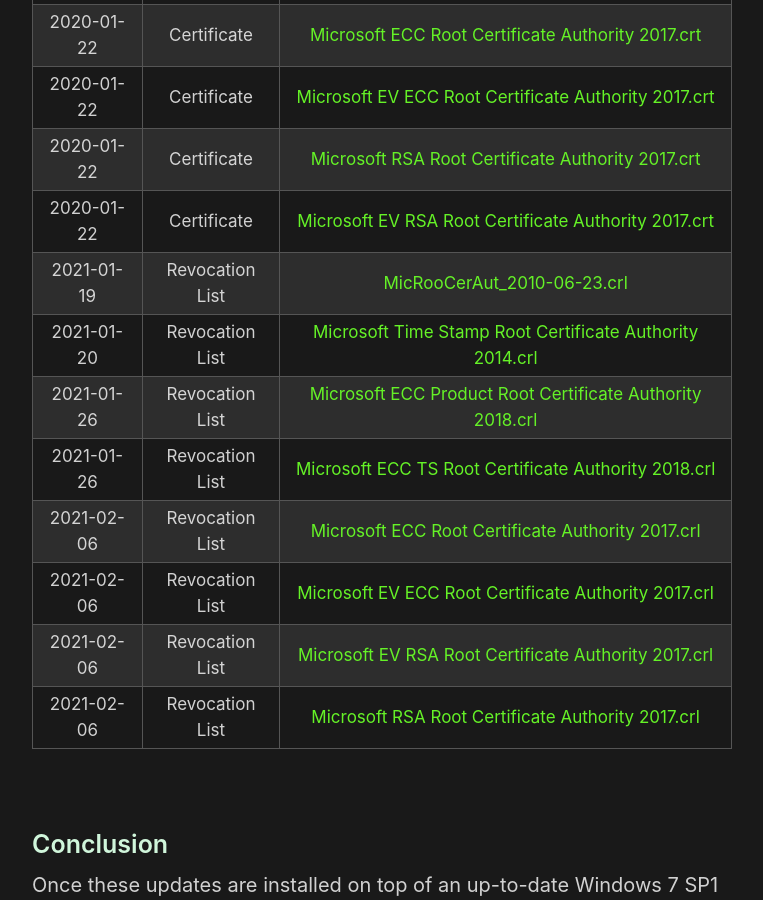
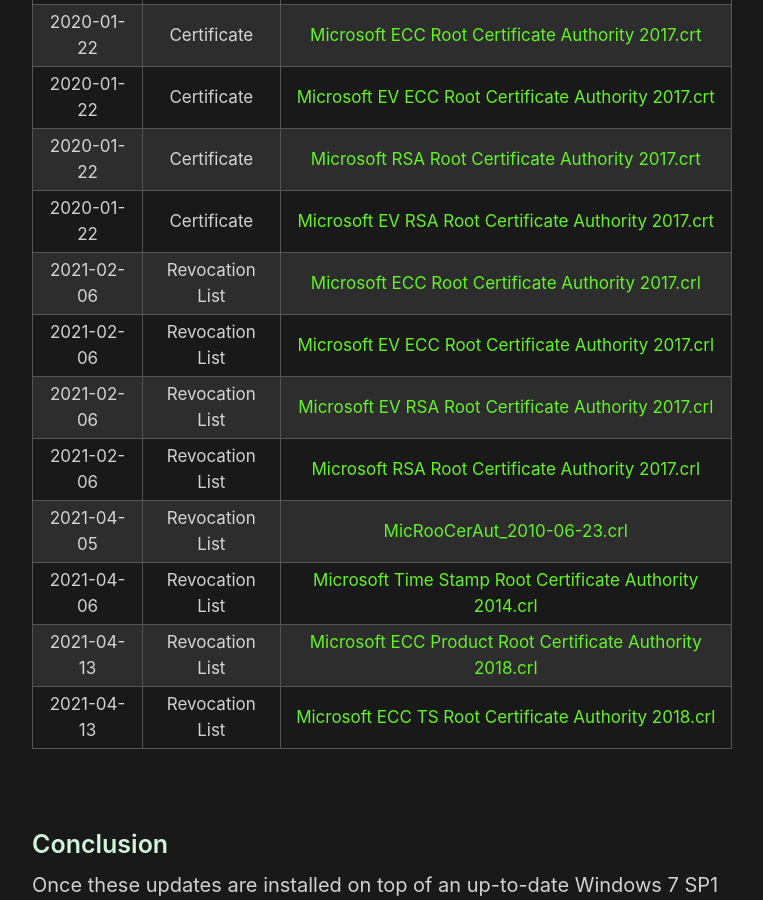
Before and after one commit to HackAndPwn/HackAndPwn.github.io, a Jekyll site: the page built from _posts/2020-05-23-windows-7-esu-patching.md, in a window 1280 px wide and 900 px high, scrolled down 10557 px. Shown: the whole window, without its empty margins (258-1021 px from the left). Built offline with Jekyll 4.4.1, drawn with Linux system fonts in a browser that asks for light colours; some of the changed text lies outside the part shown.

Commit message:
April 2021 Updates

```diff
--- a/_posts/2020-05-23-windows-7-esu-patching.md
+++ b/_posts/2020-05-23-windows-7-esu-patching.md
@@ -129,14 +129,14 @@
 | 2020-01-22 | Certificate     | [Microsoft EV ECC Root Certificate Authority 2017.crt](https://github.com/HackAndPwn/Windows-7-Patching/raw/master/08_Certs/Microsoft%20EV%20ECC%20Root%20Certificate%20Authority%202017.crt)
 | 2020-01-22 | Certificate     | [Microsoft RSA Root Certificate Authority 2017.crt](https://github.com/HackAndPwn/Windows-7-Patching/raw/master/08_Certs/Microsoft%20RSA%20Root%20Certificate%20Authority%202017.crt)
 | 2020-01-22 | Certificate     | [Microsoft EV RSA Root Certificate Authority 2017.crt](https://github.com/HackAndPwn/Windows-7-Patching/raw/master/08_Certs/Microsoft%20EV%20RSA%20Root%20Certificate%20Authority%202017.crt)
-| 2021-01-19 | Revocation List | [MicRooCerAut_2010-06-23.crl](https://github.com/HackAndPwn/Windows-7-Patching/raw/master/08_Certs/MicRooCerAut_2010-06-23.crl)
-| 2021-01-20 | Revocation List | [Microsoft Time Stamp Root Certificate Authority 2014.crl](https://github.com/HackAndPwn/Windows-7-Patching/raw/master/08_Certs/Microsoft%20Time%20Stamp%20Root%20Certificate%20Authority%202014.crl)
-| 2021-01-26 | Revocation List | [Microsoft ECC Product Root Certificate Authority 2018.crl](https://github.com/HackAndPwn/Windows-7-Patching/raw/master/08_Certs/Microsoft%20ECC%20Product%20Root%20Certificate%20Authority%202018.crl)
-| 2021-01-26 | Revocation List | [Microsoft ECC TS Root Certificate Authority 2018.crl](https://github.com/HackAndPwn/Windows-7-Patching/raw/master/08_Certs/Microsoft%20ECC%20TS%20Root%20Certificate%20Authority%202018.crl)
 | 2021-02-06 | Revocation List | [Microsoft ECC Root Certificate Authority 2017.crl](https://github.com/HackAndPwn/Windows-7-Patching/raw/master/08_Certs/Microsoft%20ECC%20Root%20Certificate%20Authority%202017.crl)
 | 2021-02-06 | Revocation List | [Microsoft EV ECC Root Certificate Authority 2017.crl](https://github.com/HackAndPwn/Windows-7-Patching/raw/master/08_Certs/Microsoft%20EV%20ECC%20Root%20Certificate%20Authority%202017.crl)
 | 2021-02-06 | Revocation List | [Microsoft EV RSA Root Certificate Authority 2017.crl](https://github.com/HackAndPwn/Windows-7-Patching/raw/master/08_Certs/Microsoft%20EV%20RSA%20Root%20Certificate%20Authority%202017.crl)
 | 2021-02-06 | Revocation List | [Microsoft RSA Root Certificate Authority 2017.crl](https://github.com/HackAndPwn/Windows-7-Patching/raw/master/08_Certs/Microsoft%20RSA%20Root%20Certificate%20Authority%202017.crl)
+| 2021-04-05 | Revocation List | [MicRooCerAut_2010-06-23.crl](https://github.com/HackAndPwn/Windows-7-Patching/raw/master/08_Certs/MicRooCerAut_2010-06-23.crl)
+| 2021-04-06 | Revocation List | [Microsoft Time Stamp Root Certificate Authority 2014.crl](https://github.com/HackAndPwn/Windows-7-Patching/raw/master/08_Certs/Microsoft%20Time%20Stamp%20Root%20Certificate%20Authority%202014.crl)
+| 2021-04-13 | Revocation List | [Microsoft ECC Product Root Certificate Authority 2018.crl](https://github.com/HackAndPwn/Windows-7-Patching/raw/master/08_Certs/Microsoft%20ECC%20Product%20Root%20Certificate%20Authority%202018.crl)
+| 2021-04-13 | Revocation List | [Microsoft ECC TS Root Certificate Authority 2018.crl](https://github.com/HackAndPwn/Windows-7-Patching/raw/master/08_Certs/Microsoft%20ECC%20TS%20Root%20Certificate%20Authority%202018.crl)
 
 <br>
 
@@ -238,3 +238,12 @@
 ### Update 2021-04-04
 * Replaced February 2021 Monthly Update (KB4601347) with March 2021 Monthly Update (KB5000841).
 * Replaced February 2021 .NET Framework 4.8 Updates (KB4600944) with March 2021 .NET Framework 4.8 Update (KB4600944-v2).
+
+### Update 2021-04-15
+* Replaced March 2021 Monthly Update (KB5000841) with April 2021 Monthly Update (KB5001335).
+* Updated Microsoft ECC Product Root Certificate Authority 2018.crl.
+* Updated Microsoft ECC TS Root Certificate Authority 2018.crl.
+* Updated Microsoft Time Stamp Root Certificate Authority 2014.crl.
+* Updated MicRooCerAut_2010-06-23.crl.
+* Excluded Graphical Update (KB4601275) - included in April 2021 Monthly Update (KB5001335).
+* Excluded DST Update (KB5001639) - included in April 2021 Monthly Update (KB5001335).
```
Also changed, not shown: other parts of _posts/2020-05-23-windows-7-esu-patching.md (+2 -2 lines).
